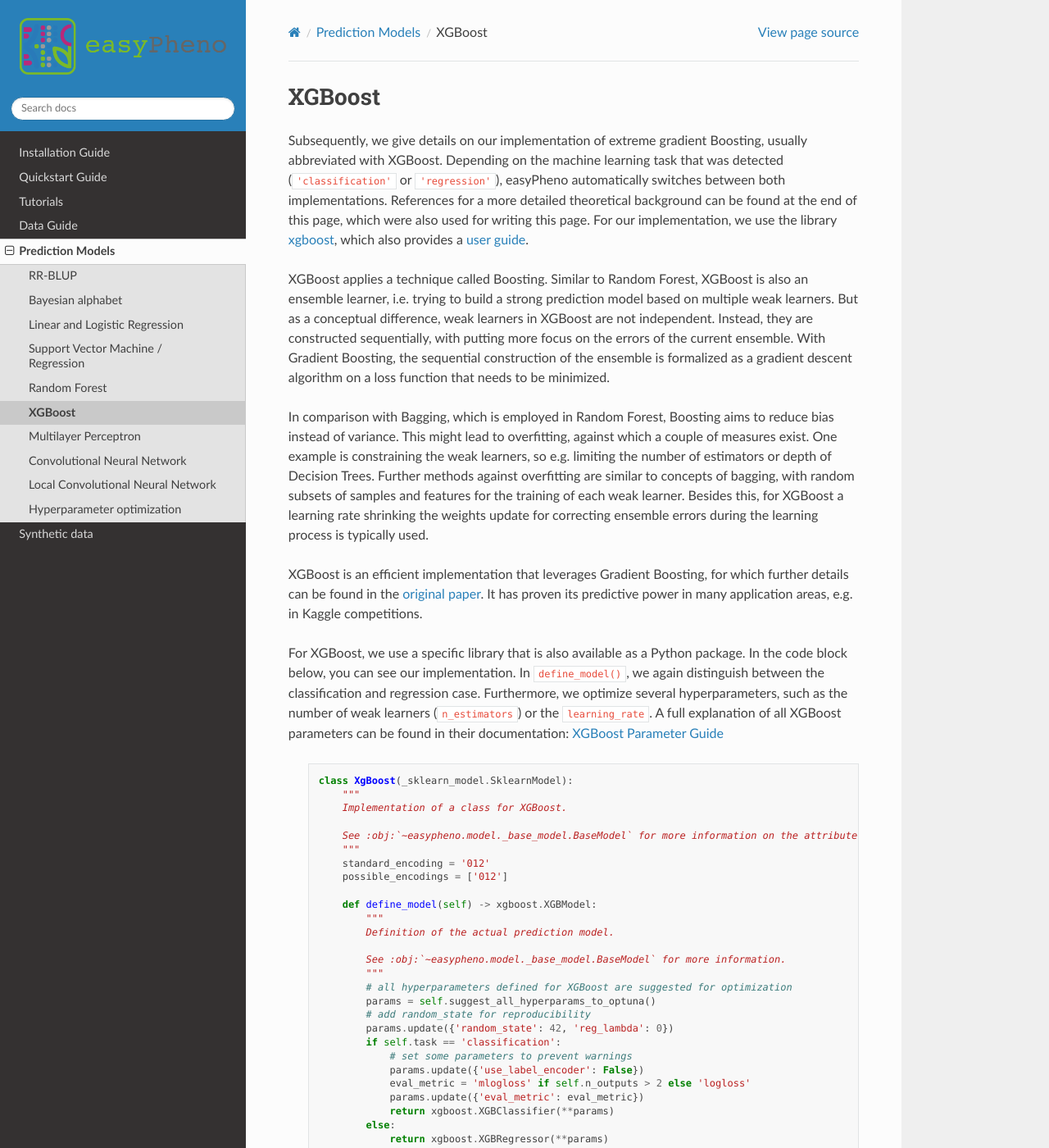
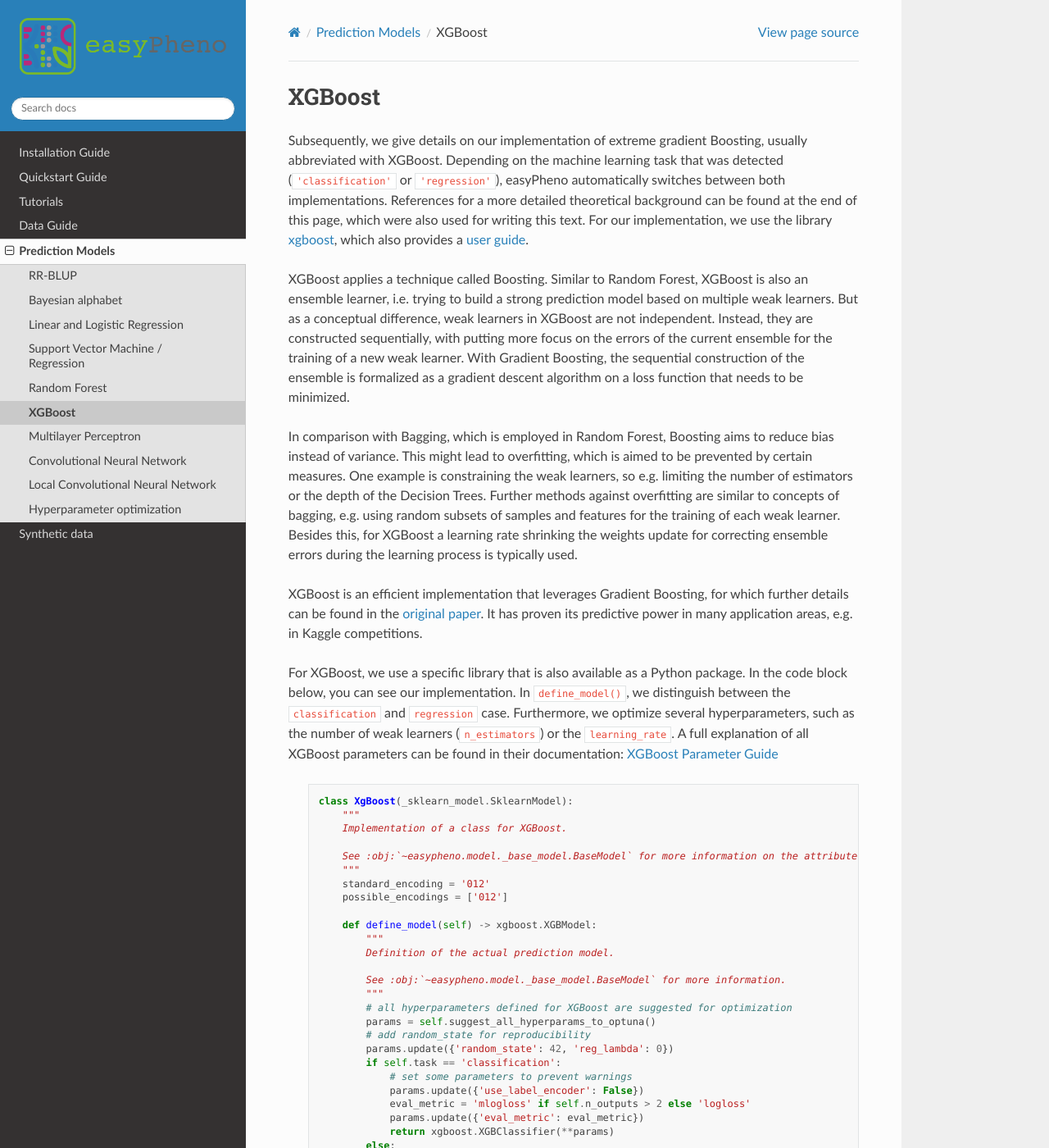
Before and after one commit to grimmlab/easyPheno, a Sphinx documentation site: the page built from docs/source/models/xgb.rst, in a window 1280 px wide and 1400 px high. Shown: the whole window at 82% size. Built offline with Sphinx 7.4.7 and the Read the Docs theme 2.0.0, drawn with Linux system fonts in a browser that asks for light colours; pages that are not in the unit, such as notebooks, are missing from menus.

Commit message:
Update xgb.rst

```diff
--- a/docs/source/models/xgb.rst
+++ b/docs/source/models/xgb.rst
@@ -3,20 +3,20 @@ XGBoost
 Subsequently, we give details on our implementation of extreme gradient Boosting, usually abbreviated with XGBoost.
 Depending on the machine learning task that was detected (``'classification'`` or ``'regression'``), easyPheno automatically
 switches between both implementations.
-References for a more detailed theoretical background can be found at the end of this page, which were also used for writing this page.
+References for a more detailed theoretical background can be found at the end of this page, which were also used for writing this text.
 For our implementation, we use the library `xgboost <https://xgboost.readthedocs.io/en/stable/>`_,
 which also provides a `user guide <https://xgboost.readthedocs.io/en/stable/python/index.html>`_.
 
 XGBoost applies a technique called Boosting. Similar to Random Forest, XGBoost is also an ensemble learner, i.e. trying to
 build a strong prediction model based on multiple weak learners.
 But as a conceptual difference, weak learners in XGBoost are not independent. Instead, they are constructed
-sequentially, with putting more focus on the errors of the current ensemble. With Gradient Boosting, the
+sequentially, with putting more focus on the errors of the current ensemble for the training of a new weak learner. With Gradient Boosting, the
 sequential construction of the ensemble is formalized as a gradient descent algorithm on a loss function that needs to be minimized.
 
 In comparison with Bagging, which is employed in Random Forest, Boosting aims to reduce bias instead of variance.
-This might lead to overfitting, against which a couple of measures exist. One example is constraining the weak learners,
-so e.g. limiting the number of estimators or depth of Decision Trees. Further methods against overfitting
-are similar to concepts of bagging, with random subsets of samples and features for the training of each weak learner.
+This might lead to overfitting, which is aimed to be prevented by certain measures. One example is constraining the weak learners,
+so e.g. limiting the number of estimators or the depth of the Decision Trees. Further methods against overfitting
+are similar to concepts of bagging, e.g. using random subsets of samples and features for the training of each weak learner.
 Besides this, for XGBoost a learning rate shrinking the weights update for correcting ensemble errors during the learning process is typically used.
 
 XGBoost is an efficient implementation that leverages Gradient Boosting, for which further details can be found in the
@@ -24,7 +24,7 @@ XGBoost is an efficient implementation that leverages Gradient Boosting, for whi
 
 
 For XGBoost, we use a specific library that is also available as a Python package. In the code block below,
-you can see our implementation. In ``define_model()``, we again distinguish between the classification and regression case.
+you can see our implementation. In ``define_model()``, we distinguish between the ``classification`` and ``regression`` case.
 Furthermore, we optimize several hyperparameters, such as the number of weak learners (``n_estimators``) or the ``learning_rate``.
 A full explanation of all XGBoost parameters can be found in their documentation:
 `XGBoost Parameter Guide <https://xgboost.readthedocs.io/en/stable/parameter.html>`_
```
